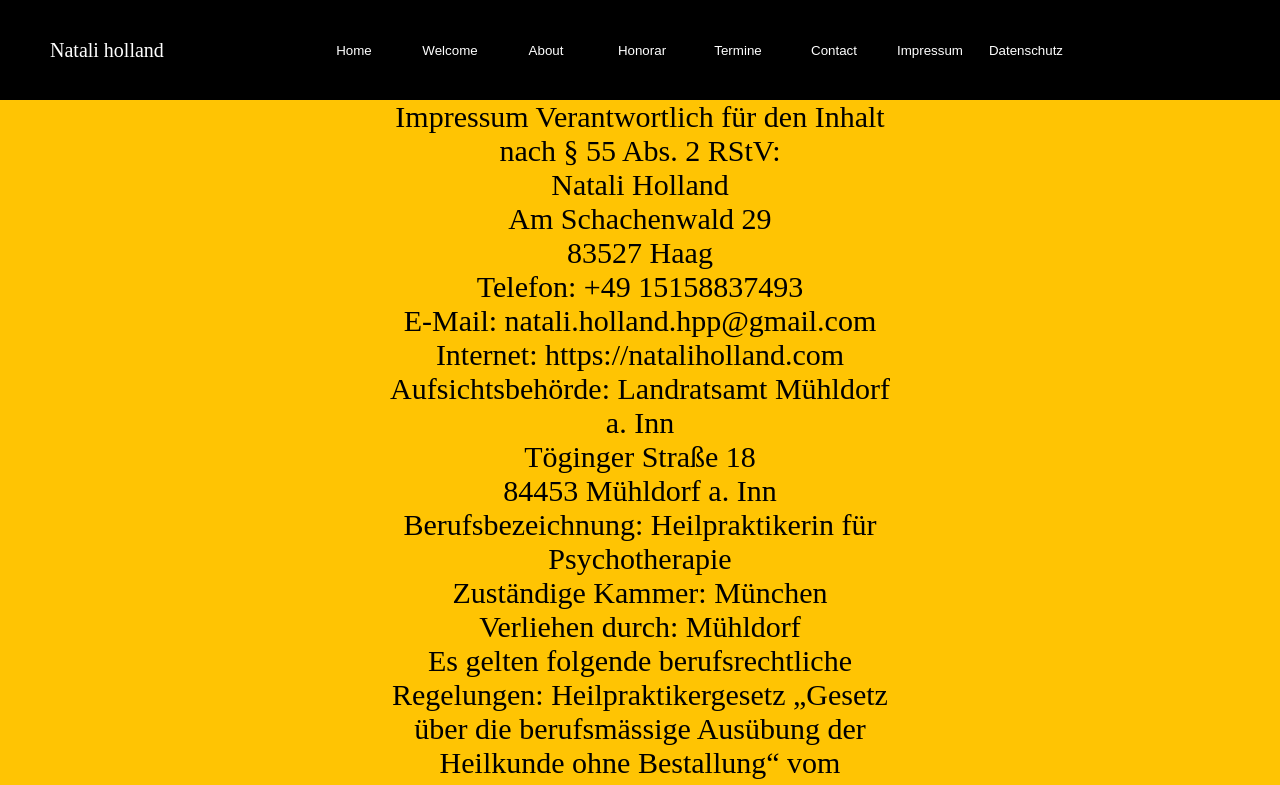
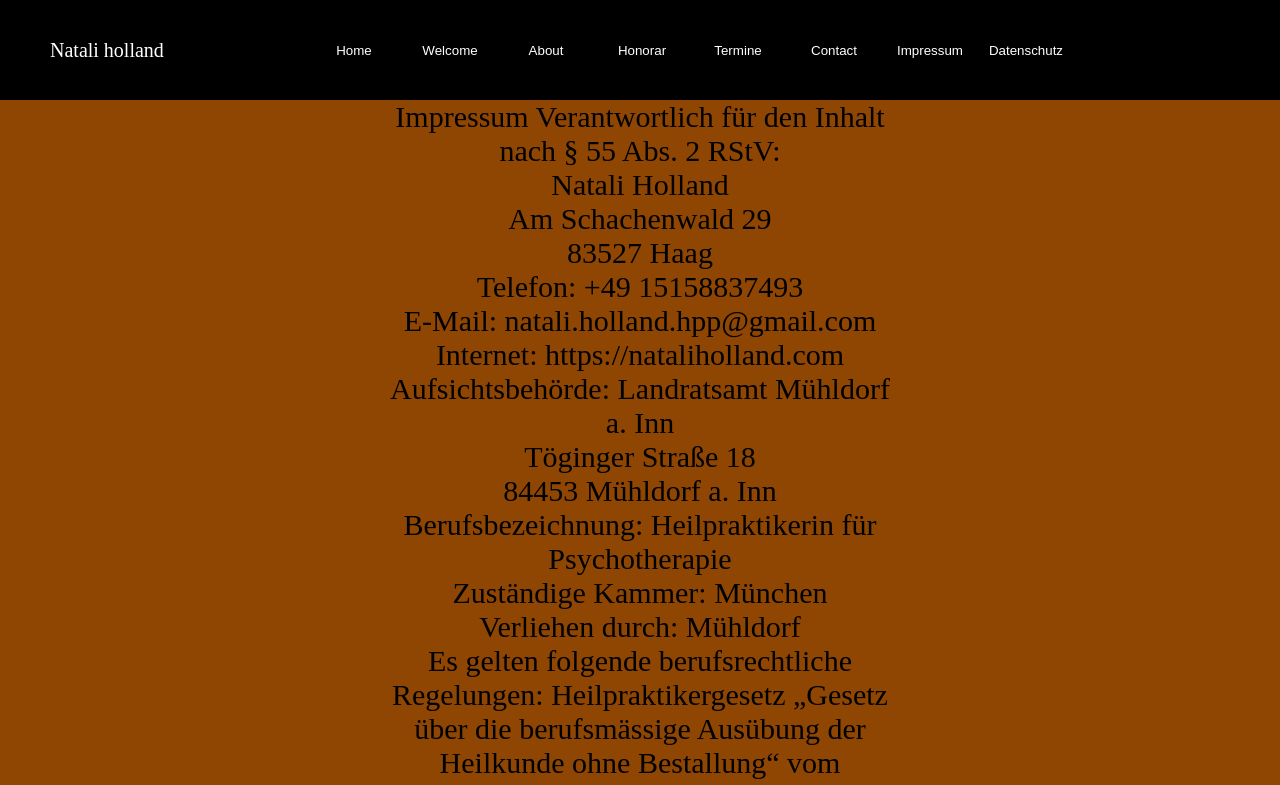
Before and after one commit to t0asty344/websitenetlify, a website: page public/Impressum.html in a window 1280 px wide. Shown: the top 785 px of the page. Drawn offline with Linux system fonts and the light colour scheme.

Commit message:
commit 16

```diff
--- a/public/style.css
+++ b/public/style.css
@@ -228,7 +228,7 @@ font-size: 20px;
 }
 /*Für Impressum*/
 body#Impressum_body{
-    background-color: rgb(255, 196, 3);
+    background-color: rgb(143, 70, 3);
 
 }
 .Impressum_Text{
```
